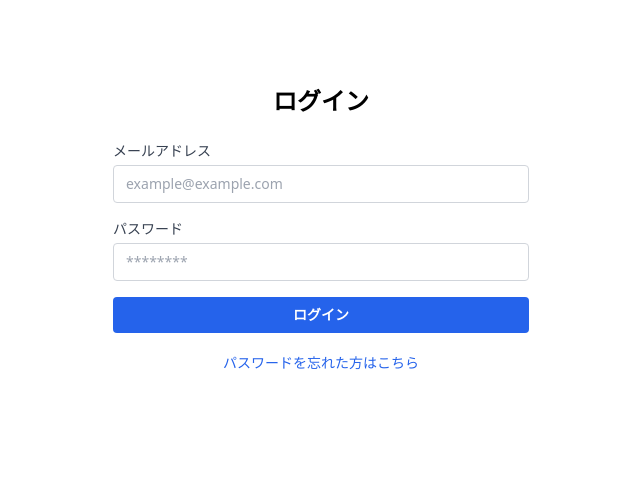
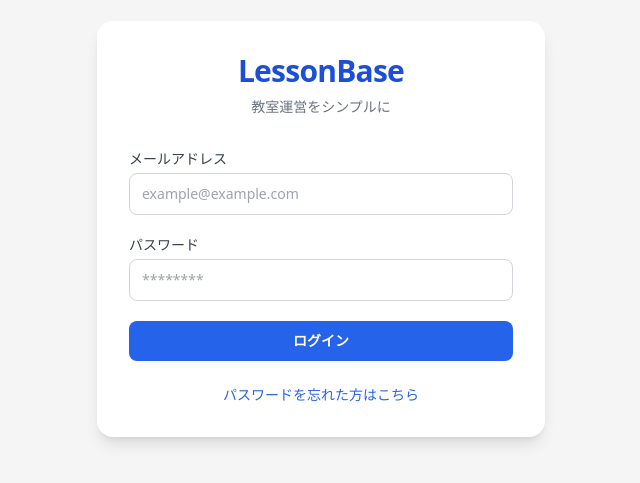
Before and after one commit to Ishizaki419/lessonbase, a Next.js app: page /login in a window 1280 px wide. Shown: the part 171-654 px from the top of the page, without its empty margins (319-959 px from the left). Built offline with nearby package versions, Linux system fonts and the light colour scheme; no server answers.

Commit message:
improve design

```diff
--- a/app/bookings/page.tsx
+++ b/app/bookings/page.tsx
@@ -3,6 +3,7 @@
 import { FormEvent, useEffect, useState } from "react";
 import { useRouter } from "next/navigation";
 import { getSupabase } from "@/lib/supabase";
+import { AppHeader } from "@/components/AppHeader";
 
 type StudentOption = {
   id: string;
@@ -41,6 +42,7 @@
   const [isCheckingAuth, setIsCheckingAuth] = useState(true);
   const [isLoading, setIsLoading] = useState(false);
   const [isSubmitting, setIsSubmitting] = useState(false);
+  const [isLoggingOut, setIsLoggingOut] = useState(false);
   const [errorMessage, setErrorMessage] = useState<string | null>(null);
 
   const [students, setStudents] = useState<StudentOption[]>([]);
@@ -177,6 +179,16 @@
     setIsSubmitting(false);
   };
 
+  const handleLogout = async () => {
+    setIsLoggingOut(true);
+    try {
+      await supabase.auth.signOut();
+    } finally {
+      router.replace("/login");
+      setIsLoggingOut(false);
+    }
+  };
+
   if (isCheckingAuth) {
     return (
       <div className="flex min-h-screen items-center justify-center">
@@ -186,8 +198,10 @@
   }
 
   return (
-    <main className="mx-auto max-w-5xl p-6">
-      <h1 className="text-2xl font-semibold">予約一覧</h1>
+    <div className="min-h-screen bg-gray-50">
+      <AppHeader onLogout={handleLogout} isLoggingOut={isLoggingOut} />
+      <main className="mx-auto max-w-5xl p-6">
+        <h1 className="text-2xl font-semibold">予約一覧</h1>
 
       {errorMessage && (
         <div className="mt-4 rounded border border-red-200 bg-red-50 px-4 py-3 text-sm text-red-700">
@@ -327,6 +341,7 @@
           </ul>
         )}
       </section>
-    </main>
+      </main>
+    </div>
   );
 }
--- a/app/dashboard/page.tsx
+++ b/app/dashboard/page.tsx
@@ -3,6 +3,7 @@
 import { useEffect, useMemo, useState } from "react";
 import { useRouter } from "next/navigation";
 import { getSupabase } from "@/lib/supabase";
+import { AppHeader } from "@/components/AppHeader";
 
 export default function DashboardPage() {
   const router = useRouter();
@@ -69,18 +70,14 @@
   }
 
   return (
-    <main className="mx-auto max-w-2xl p-6">
-      <h1 className="text-2xl font-semibold">ダッシュボード</h1>
-      <p className="mt-2 text-gray-700">今日の日付: {today}</p>
-
-      <button
-        type="button"
-        onClick={handleLogout}
-        disabled={isLoggingOut}
-        className="mt-6 rounded bg-red-600 px-4 py-2 text-sm font-semibold text-white hover:bg-red-700 disabled:cursor-not-allowed disabled:opacity-60"
-      >
-        {isLoggingOut ? "ログアウト中..." : "ログアウト"}
-      </button>
-    </main>
+    <div className="min-h-screen bg-gray-50">
+      <AppHeader onLogout={handleLogout} isLoggingOut={isLoggingOut} />
+      <main className="mx-auto max-w-5xl p-6">
+        <div className="rounded-xl border border-gray-200 bg-white p-6 shadow-sm">
+          <h1 className="text-2xl font-semibold text-gray-900">ダッシュボード</h1>
+          <p className="mt-2 text-gray-700">今日の日付: {today}</p>
+        </div>
+      </main>
+    </div>
   );
 }
--- a/app/login/page.tsx
+++ b/app/login/page.tsx
@@ -96,10 +96,13 @@
   };
 
   return (
-    <div className="min-h-screen bg-white">
-      <div className="mx-auto flex min-h-screen max-w-md items-center px-4">
-        <div className="w-full">
-          <h1 className="mb-6 text-center text-2xl font-semibold">ログイン</h1>
+    <div className="min-h-screen bg-[#F5F5F5] px-4 py-10">
+      <div className="mx-auto flex min-h-[calc(100vh-5rem)] max-w-md items-center">
+        <div className="w-full rounded-2xl bg-white p-8 shadow-lg">
+          <div className="mb-8 text-center">
+            <h1 className="text-3xl font-extrabold tracking-tight text-blue-700">LessonBase</h1>
+            <p className="mt-2 text-sm text-gray-500">教室運営をシンプルに</p>
+          </div>
 
           {(validationError || authError) && (
             <div className="mb-4 rounded border border-red-200 bg-red-50 px-4 py-3 text-sm text-red-700">
@@ -107,7 +110,7 @@
             </div>
           )}
 
-          <form onSubmit={onSubmit} className="space-y-4">
+          <form onSubmit={onSubmit} className="space-y-5">
             <div>
               <label className="mb-1 block text-sm font-medium text-gray-700" htmlFor="email">
                 メールアドレス
@@ -118,7 +121,7 @@
                 autoComplete="email"
                 value={email}
                 onChange={(e) => setEmail(e.target.value)}
-                className="w-full rounded border border-gray-300 px-3 py-2 text-sm outline-none focus:border-blue-500 focus:ring-1 focus:ring-blue-500"
+                className="w-full rounded-lg border border-gray-300 px-3 py-2.5 text-sm outline-none transition focus:border-blue-500 focus:ring-2 focus:ring-blue-200"
                 placeholder="example@example.com"
               />
             </div>
@@ -133,7 +136,7 @@
                 autoComplete="current-password"
                 value={password}
                 onChange={(e) => setPassword(e.target.value)}
-                className="w-full rounded border border-gray-300 px-3 py-2 text-sm outline-none focus:border-blue-500 focus:ring-1 focus:ring-blue-500"
+                className="w-full rounded-lg border border-gray-300 px-3 py-2.5 text-sm outline-none transition focus:border-blue-500 focus:ring-2 focus:ring-blue-200"
                 placeholder="********"
               />
             </div>
@@ -141,13 +144,13 @@
             <button
               type="submit"
               disabled={isLoading}
-              className="w-full rounded bg-blue-600 px-4 py-2 text-sm font-semibold text-white hover:bg-blue-700 disabled:cursor-not-allowed disabled:opacity-60"
+              className="w-full rounded-lg bg-[#2563EB] px-4 py-2.5 text-sm font-semibold text-white transition hover:bg-blue-700 disabled:cursor-not-allowed disabled:opacity-60"
             >
               {isLoading ? "ログイン中..." : "ログイン"}
             </button>
           </form>
 
-          <div className="mt-5 text-center text-sm text-gray-600">
+          <div className="mt-6 text-center text-sm text-gray-600">
             <Link href="/reset-password" className="text-blue-600 hover:underline">
               パスワードを忘れた方はこちら
             </Link>
--- a/app/students/page.tsx
+++ b/app/students/page.tsx
@@ -3,6 +3,7 @@
 import { FormEvent, useEffect, useState } from "react";
 import { useRouter } from "next/navigation";
 import { getSupabase } from "@/lib/supabase";
+import { AppHeader } from "@/components/AppHeader";
 
 type Student = {
   id: string;
@@ -19,6 +20,7 @@
   const [isCheckingAuth, setIsCheckingAuth] = useState(true);
   const [isLoadingList, setIsLoadingList] = useState(false);
   const [isSubmitting, setIsSubmitting] = useState(false);
+  const [isLoggingOut, setIsLoggingOut] = useState(false);
   const [errorMessage, setErrorMessage] = useState<string | null>(null);
 
   const [students, setStudents] = useState<Student[]>([]);
@@ -111,6 +113,16 @@
     setIsSubmitting(false);
   };
 
+  const handleLogout = async () => {
+    setIsLoggingOut(true);
+    try {
+      await supabase.auth.signOut();
+    } finally {
+      router.replace("/login");
+      setIsLoggingOut(false);
+    }
+  };
+
   if (isCheckingAuth) {
     return (
       <div className="flex min-h-screen items-center justify-center">
@@ -120,8 +132,10 @@
   }
 
   return (
-    <main className="mx-auto max-w-4xl p-6">
-      <h1 className="text-2xl font-semibold">生徒一覧</h1>
+    <div className="min-h-screen bg-gray-50">
+      <AppHeader onLogout={handleLogout} isLoggingOut={isLoggingOut} />
+      <main className="mx-auto max-w-5xl p-6">
+        <h1 className="text-2xl font-semibold">生徒一覧</h1>
 
       {errorMessage && (
         <div className="mt-4 rounded border border-red-200 bg-red-50 px-4 py-3 text-sm text-red-700">
@@ -231,6 +245,7 @@
           </div>
         )}
       </section>
-    </main>
+      </main>
+    </div>
   );
 }
--- /dev/null
+++ b/components/AppHeader.tsx
@@ -0,0 +1,36 @@
+"use client";
+
+import Link from "next/link";
+
+type AppHeaderProps = {
+  onLogout: () => void;
+  isLoggingOut?: boolean;
+};
+
+export function AppHeader({ onLogout, isLoggingOut = false }: AppHeaderProps) {
+  return (
+    <header className="border-b border-gray-200 bg-white">
+      <div className="mx-auto flex h-16 w-full max-w-5xl items-center justify-between px-6">
+        <Link href="/dashboard" className="text-xl font-bold tracking-tight text-blue-700">
+          LessonBase
+        </Link>
+        <nav className="flex items-center gap-6 text-sm font-medium text-gray-700">
+          <Link href="/students" className="transition hover:text-blue-600">
+            生徒管理
+          </Link>
+          <Link href="/bookings" className="transition hover:text-blue-600">
+            予約管理
+          </Link>
+          <button
+            type="button"
+            onClick={onLogout}
+            disabled={isLoggingOut}
+            className="text-gray-700 transition hover:text-blue-600 disabled:cursor-not-allowed disabled:opacity-60"
+          >
+            {isLoggingOut ? "ログアウト中..." : "ログアウト"}
+          </button>
+        </nav>
+      </div>
+    </header>
+  );
+}
```
